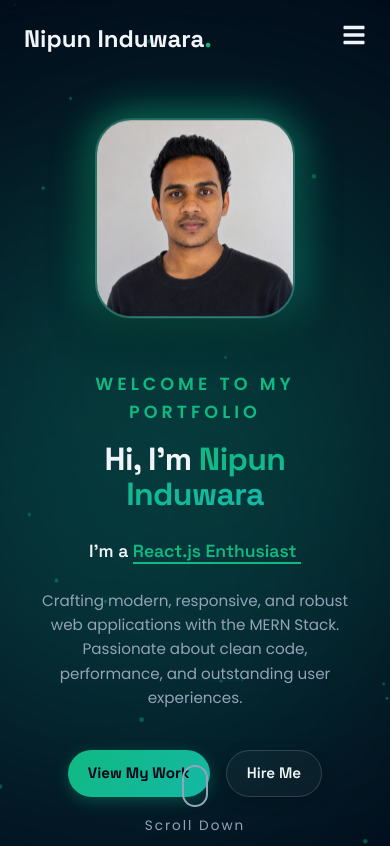
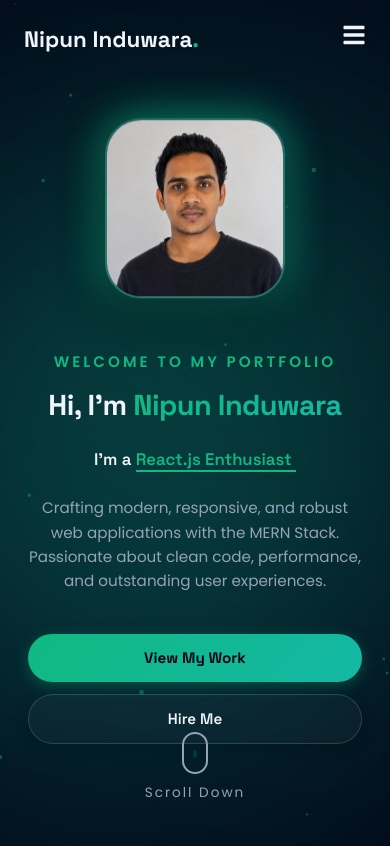
Before and after one commit to nipuninduwaraedu/portfolio, a React (Vite) app: page / in a window 390 px wide. Shown: the top 846 px of the page. Built offline with nearby package versions, Linux system fonts and the light colour scheme.

Commit message:
make ui responsive

```diff
--- a/src/index.css
+++ b/src/index.css
@@ -1038,101 +1038,146 @@ section {
   section {
     padding: 80px 16px;
   }
+  .hero-grid {
+    padding: 0 24px;
+  }
 }
 
 @media (max-width: 992px) {
   .hero-grid {
     grid-template-columns: 1fr;
     gap: 40px;
-    padding: 0 20px;
+    padding: 0 24px;
   }
-
   .hero-text {
     text-align: center;
     order: 2;
   }
-
   .hero-image-container {
     order: 1;
-    margin-bottom: 10px;
+    margin-bottom: 20px;
   }
-
   .hero-img-frame {
-    width: 280px;
-    height: 280px;
+    width: 260px;
+    height: 260px;
   }
-
   .hero-desc {
     margin-left: auto;
     margin-right: auto;
+    max-width: 100%;
   }
-
   .hero-ctas {
     justify-content: center;
+    flex-wrap: wrap;
   }
-
   .contact-grid {
     grid-template-columns: 1fr;
     gap: 40px;
   }
-
   .section-title {
     font-size: 2.2rem;
   }
 }
 
 @media (max-width: 768px) {
+  .hero-grid {
+    padding: 0 20px;
+  }
   .hero-title {
-    font-size: 2.5rem;
+    font-size: 2.3rem;
   }
-
   .hero-typed-container {
-    font-size: 1.3rem;
+    font-size: 1.25rem;
     height: auto;
   }
-
   .hero-img-frame {
-    width: 240px;
-    height: 240px;
+    width: 220px;
+    height: 220px;
   }
-
   .projects-grid {
     grid-template-columns: 1fr;
   }
-
   .skills-grid {
     grid-template-columns: 1fr;
   }
+  .navbar-logo {
+    font-size: 1.4rem;
+  }
+  .contact-form {
+    padding: 24px;
+  }
+}
 
-  .navbar-logo {
-    font-size: 1.5rem;
+@media (max-width: 640px) {
+  .section-title {
+    font-size: 1.9rem;
+  }
+  .hero-title {
+    font-size: 2rem;
+  }
+  .hero-subtitle {
+    font-size: 0.95rem;
+    letter-spacing: 3px;
+  }
+  .hero-typed-container {
+    font-size: 1.15rem;
+  }
+  .hero-desc {
+    font-size: 1rem;
+  }
+  .hero-ctas {
+    gap: 12px;
+  }
+  .btn {
+    padding: 10px 24px;
+    font-size: 0.95rem;
+  }
+  .hero-img-frame {
+    width: 200px;
+    height: 200px;
+  }
+  .about-cards {
+    grid-template-columns: 1fr;
+  }
+  .contact-detail-card {
+    padding: 16px;
   }
 }
 
 @media (max-width: 480px) {
+  section {
+    padding: 60px 12px;
+  }
+  .hero-section {
+    padding-top: 100px;
+  }
+  .hero-grid {
+    padding: 0 16px;
+    gap: 30px;
+  }
   .hero-title {
-    font-size: 2rem;
+    font-size: 1.8rem;
   }
-
   .hero-typed-container {
-    font-size: 1.1rem;
+    font-size: 1.05rem;
   }
-
   .hero-desc {
     font-size: 0.95rem;
   }
-
   .btn {
-    padding: 10px 20px;
+    width: 100%;
+    padding: 12px 20px;
     font-size: 0.95rem;
+    justify-content: center;
   }
-
   .hero-img-frame {
-    width: 200px;
-    height: 200px;
+    width: 180px;
+    height: 180px;
   }
-
   .section-title {
-    font-size: 1.8rem;
+    font-size: 1.6rem;
+  }
+  .contact-form {
+    padding: 20px;
   }
 }
```
